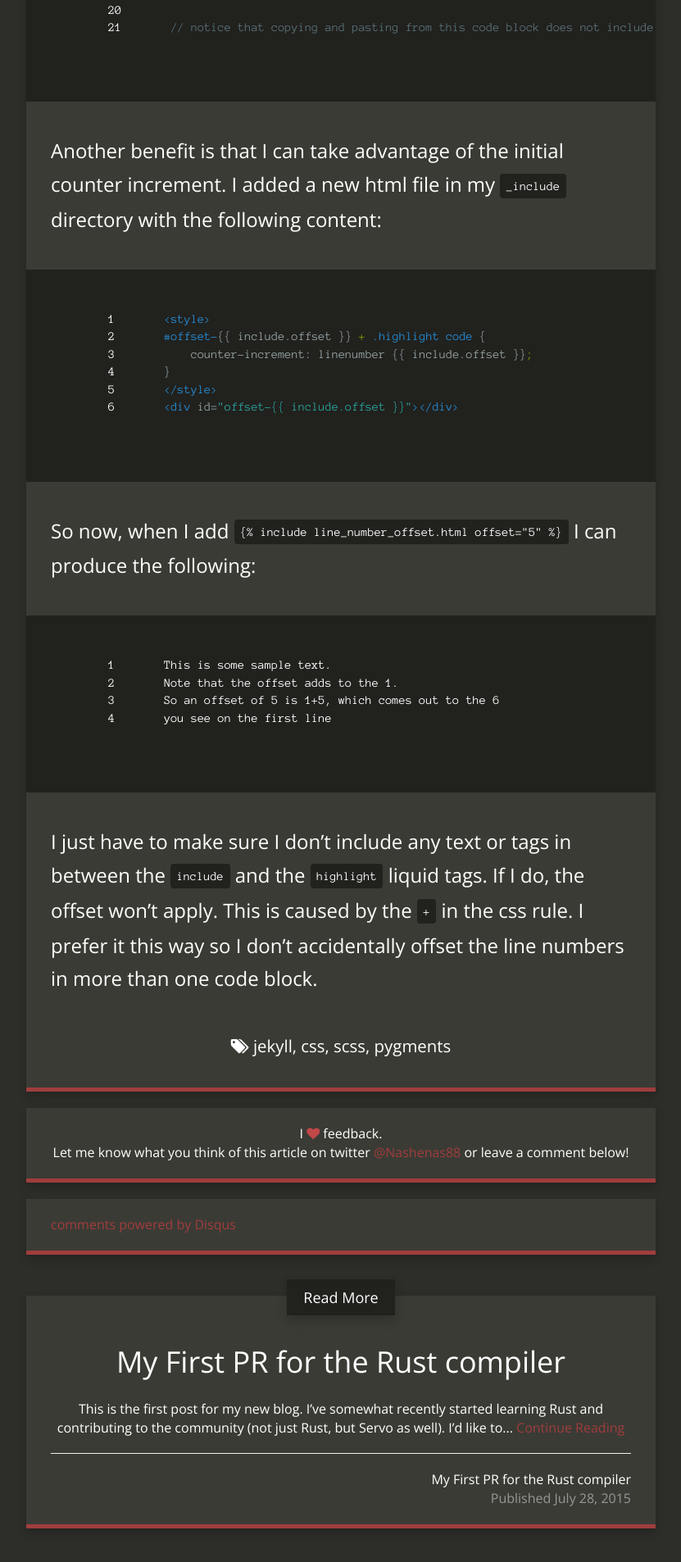
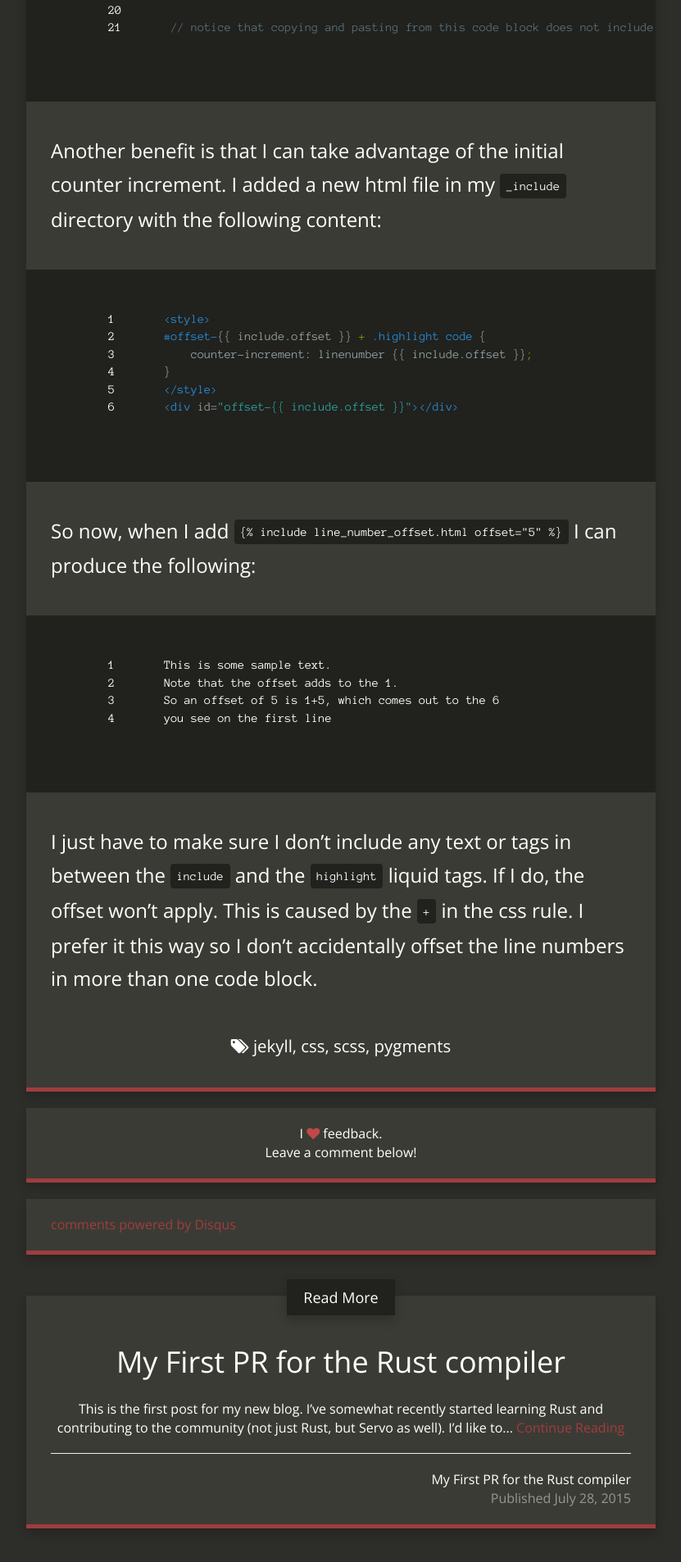
Before and after one commit to Nashenas88/nashenas88.github.io, a Jekyll site: the page built from _posts/2015-06-30-how-to-exclude-code-line-numbers-from-selection-in-jekyll.markdown, in a window 1280 px wide. Shown: the part 2023-3929 px from the top of the page at 82% size, without its empty margins (224-1055 px from the left). Built offline with Jekyll 4.4.1, drawn with Linux system fonts in a browser that asks for light colours; nearby versions of some CDN libraries; comment, search, counter and statistics services are not loaded.

Commit message:
remove dead socials

```diff
--- a/_config.yml
+++ b/_config.yml
@@ -14,9 +14,7 @@
 post_limit: 5
 
 # Social media accounts
-twitter_username: Nashenas88
 github_username:  Nashenas88
-google_plus_username: PaulFaria
 linkedin_id: PaulFaria
 stackoverflow_id_name: 1483396/nashenas
 
--- a/_includes/menu.html
+++ b/_includes/menu.html
@@ -8,9 +8,7 @@
       <li><a href="/search/"><i class="fa fa-search fa-fw"></i> Search</a></li>
     </ul>
     <p class="links">
-      {% if site.twitter_username %}<a href="http://www.twitter.com/{{ site.twitter_username }}" target="_new"><i class="fa fa-twitter"></i></a>{% endif %}
       {% if site.linkedin_id %}<a href="https://www.linkedin.com/in/{{ site.linkedin_id }}" target="_new"><i class="fa fa-linkedin"></i></a>{% endif %}
-      {% if site.google_plus_username %}<a href="https://plus.google.com/+{{ site.google_plus_username }}" target="_new"><i class="fa fa-google-plus"></i></a>{% endif %}
       {% if site.github_username %}<a href="https://github.com/{{ site.github_username }}" target="_new"><i class="fa fa-github-alt"></i></a>{% endif %}
       {% if site.stackoverflow_id_name %}<a href="http://stackoverflow.com/users/{{ site.stackoverflow_id_name }}" target="_new"><i class="fa fa-stack-overflow"></i></a>{% endif %}
       <a href="{{ "/feed.xml" | prepend: site.baseurl }}" target="_new"><i class="fa fa-rss"></i></a>
--- a/_includes/twitter_link.html
+++ /dev/null
@@ -1,6 +0,0 @@
-If you liked this post, you can
-<a href="https://twitter.com/intent/tweet?url={{ site.url }}{{ page.url }}&text={{ page.title }}&via={{ site.twitter_username }}" target="_blank">
-  share it with your followers</a>
-or
-<a href="https://twitter.com/{{ site.twitter_username }}">
-  follow me on Twitter</a>!
--- a/_layouts/post.html
+++ b/_layouts/post.html
@@ -29,16 +29,10 @@
         <small><i>
           by
           <span itemprop="author">
-            {% if site.google_plus_link %}
-              <a rel="author" href="{{ site.google_plus_link }}">
-            {% endif %}
             {% if page.author %}
             <span itemprop="author" itemscope itemtype="http://schema.org/Person">
               <span itemprop="name">{{ page.author }}</span>
             </span>
-            {% endif %}
-            {% if site.google_plus_link %}
-              </a>
             {% endif %}
           </span>
           on <span itemprop="datePublished" content="2014-08-28">{{ page.date | date: "%B %-d, %Y" }}</span>
@@ -69,12 +63,12 @@
 
       </div>
 
-      <div class="content-panel feedback">
+{% if page.hide_comments != true and site.disqus_account %}      <div class="content-panel feedback">
         I <i class="fa fa-heart"></i> feedback.<br />
-        Let me know what you think of this article on twitter <a href="http://www.twitter.com/{{ site.twitter_username }}">@{{ site.twitter_username }}</a>{% if page.hide_comments != true and site.disqus_account %} or leave a comment below{% endif %}!
+        Leave a comment below!
       </div>
 
-      {% if page.hide_comments != true and site.disqus_account %}
+{% endif %}      {% if page.hide_comments != true and site.disqus_account %}
       <div class="content-panel comments">
         <div id="disqus_thread">
           <noscript>Please enable JavaScript to view the <a href="http://disqus.com/?ref_noscript">comments powered by Disqus.</a></noscript>
--- a/css/style.scss
+++ b/css/style.scss
@@ -6,9 +6,7 @@
 @import "solarized-dark";
 
 /* Colours */
-$twitter:        #6dabda;
 $linkedin:       #2b77b1;
-$google-plus:    #c95644;
 $github:         #f6c2a4;
 $stack-overflow: #c98b3b;
 $rss:            #eea33a;
@@ -188,16 +186,8 @@
 		transition: 0.3s;
 	}
 
-	.fa-twitter:hover {
-		color: $twitter;
-	}
-
 	.fa-linkedin:hover {
 		color: $linkedin;
-	}
-
-	.fa-google-plus:hover {
-		color: $google-plus;
 	}
 
 	.fa-github-alt:hover {
--- a/index.html
+++ b/index.html
@@ -16,9 +16,7 @@
             </div>
 
             <div class="links">
-                {% if site.twitter_username %}<a href="http://www.twitter.com/{{ site.twitter_username }}" target="_new"><i class="fa fa-twitter fa-2x"></i></a>{% endif %}
                 {% if site.linkedin_id %}<a href="https://www.linkedin.com/in/{{ site.linkedin_id }}" target="_new"><i class="fa fa-linkedin fa-2x"></i></a>{% endif %}
-                {% if site.google_plus_username %}<a href="https://plus.google.com/+{{ site.google_plus_username }}" target="_new"><i class="fa fa-google-plus fa-2x"></i></a>{% endif %}
                 {% if site.github_username %}<a href="https://github.com/{{ site.github_username }}" target="_new"><i class="fa fa-github-alt fa-2x"></i></a>{% endif %}
                 {% if site.stackoverflow_id_name %}<a href="http://stackoverflow.com/users/{{ site.stackoverflow_id_name }}" target="_new"><i class="fa fa-stack-overflow fa-2x"></i></a>{% endif %}
                 <a href="feed.xml" target="_new"><i class="fa fa-rss fa-2x"></i></a>
```
